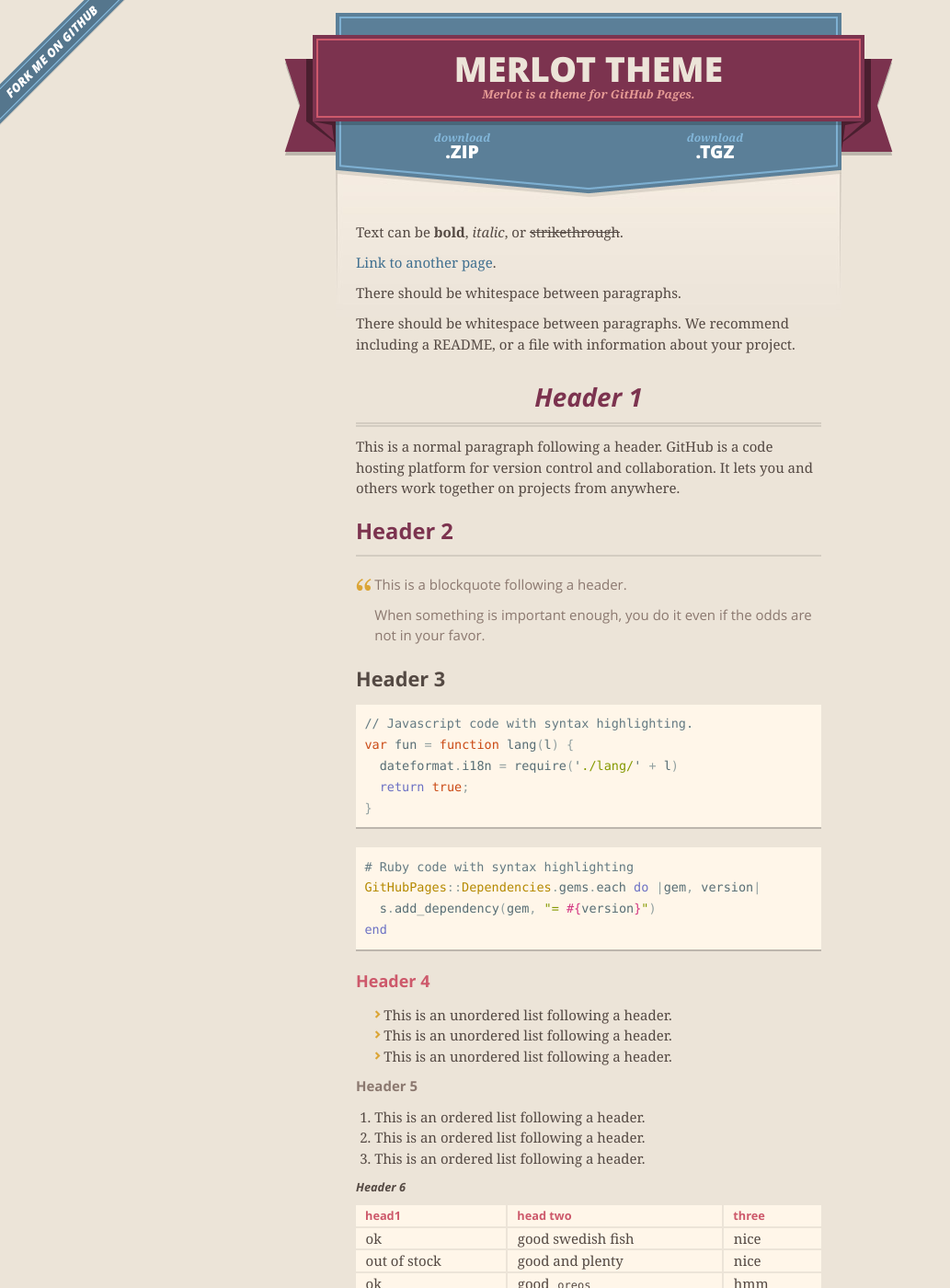
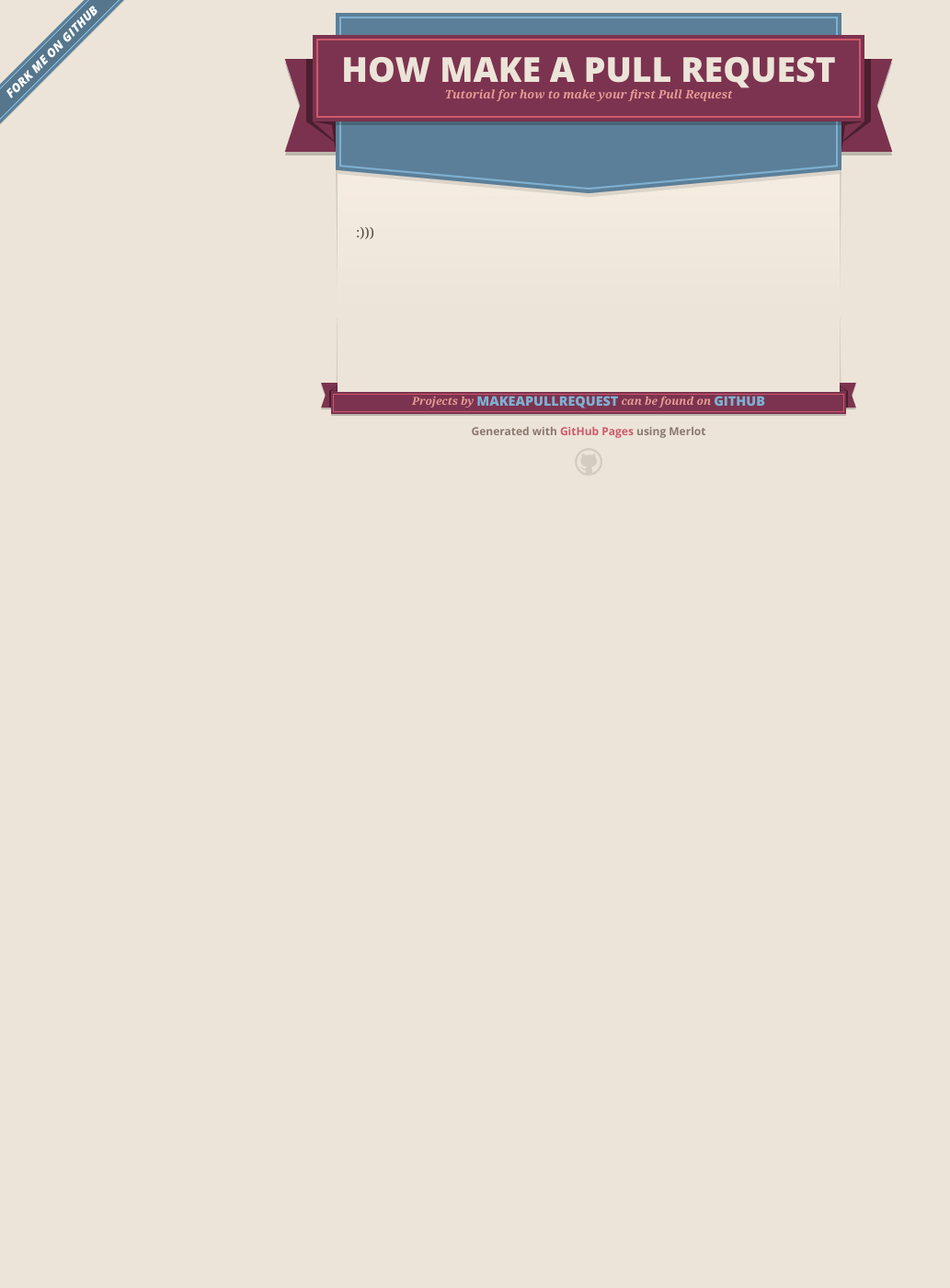
Before and after one commit to MakeAPullRequest/makeapullrequest.github.io, a Jekyll site: the page built from index.md, in a window 1280 px wide and 1400 px high. Shown: the whole window at 92% size, without its empty margins (0-1033 px from the left). Built offline with Jekyll 4.4.1, drawn with Linux system fonts in a browser that asks for light colours; some of the changed text lies outside the part shown.

Commit message:
Update default configuration

````diff
--- a/_config.yml
+++ b/_config.yml
@@ -1,5 +1,5 @@
-title: Merlot theme
-description: Merlot is a theme for GitHub Pages.
-show_downloads: true
+title: How Make a Pull Request
+description: Tutorial for how to make your first Pull Request
+show_downloads: false
 google_analytics:
 theme: jekyll-theme-merlot
--- a/index.md
+++ b/index.md
@@ -2,122 +2,4 @@
 layout: default
 ---
 
-Text can be **bold**, _italic_, or ~~strikethrough~~.
-
-[Link to another page](./another-page.html).
-
-There should be whitespace between paragraphs.
-
-There should be whitespace between paragraphs. We recommend including a README, or a file with information about your project.
-
-# Header 1
-
-This is a normal paragraph following a header. GitHub is a code hosting platform for version control and collaboration. It lets you and others work together on projects from anywhere.
-
-## Header 2
-
-> This is a blockquote following a header.
->
-> When something is important enough, you do it even if the odds are not in your favor.
-
-### Header 3
-
-```js
-// Javascript code with syntax highlighting.
-var fun = function lang(l) {
-  dateformat.i18n = require('./lang/' + l)
-  return true;
-}
-```
-
-```ruby
-# Ruby code with syntax highlighting
-GitHubPages::Dependencies.gems.each do |gem, version|
-  s.add_dependency(gem, "= #{version}")
-end
-```
-
-#### Header 4
-
-*   This is an unordered list following a header.
-*   This is an unordered list following a header.
-*   This is an unordered list following a header.
-
-##### Header 5
-
-1.  This is an ordered list following a header.
-2.  This is an ordered list following a header.
-3.  This is an ordered list following a header.
-
-###### Header 6
-
-| head1        | head two          | three |
-|:-------------|:------------------|:------|
-| ok           | good swedish fish | nice  |
-| out of stock | good and plenty   | nice  |
-| ok           | good `oreos`      | hmm   |
-| ok           | good `zoute` drop | yumm  |
-
-### There's a horizontal rule below this.
-
-* * *
-
-### Here is an unordered list:
-
-*   Item foo
-*   Item bar
-*   Item baz
-*   Item zip
-
-### And an ordered list:
-
-1.  Item one
-1.  Item two
-1.  Item three
-1.  Item four
-
-### And a nested list:
-
-- level 1 item
-  - level 2 item
-  - level 2 item
-    - level 3 item
-    - level 3 item
-- level 1 item
-  - level 2 item
-  - level 2 item
-  - level 2 item
-- level 1 item
-  - level 2 item
-  - level 2 item
-- level 1 item
-
-### Small image
-
-![Octocat](https://assets-cdn.github.com/images/icons/emoji/octocat.png)
-
-### Large image
-
-![Branching](https://guides.github.com/activities/hello-world/branching.png)
-
-
-### Definition lists can be used with HTML syntax.
-
-<dl>
-<dt>Name</dt>
-<dd>Godzilla</dd>
-<dt>Born</dt>
-<dd>1952</dd>
-<dt>Birthplace</dt>
-<dd>Japan</dd>
-<dt>Color</dt>
-<dd>Green</dd>
-</dl>
-
-```
-Long, single-line code blocks should not wrap. They should horizontally scroll if they are too long. This line should be long enough to demonstrate this.
-```
-
-```
-The final element.
-```
+:)))
````
Also changed, not shown: 2 other files.
